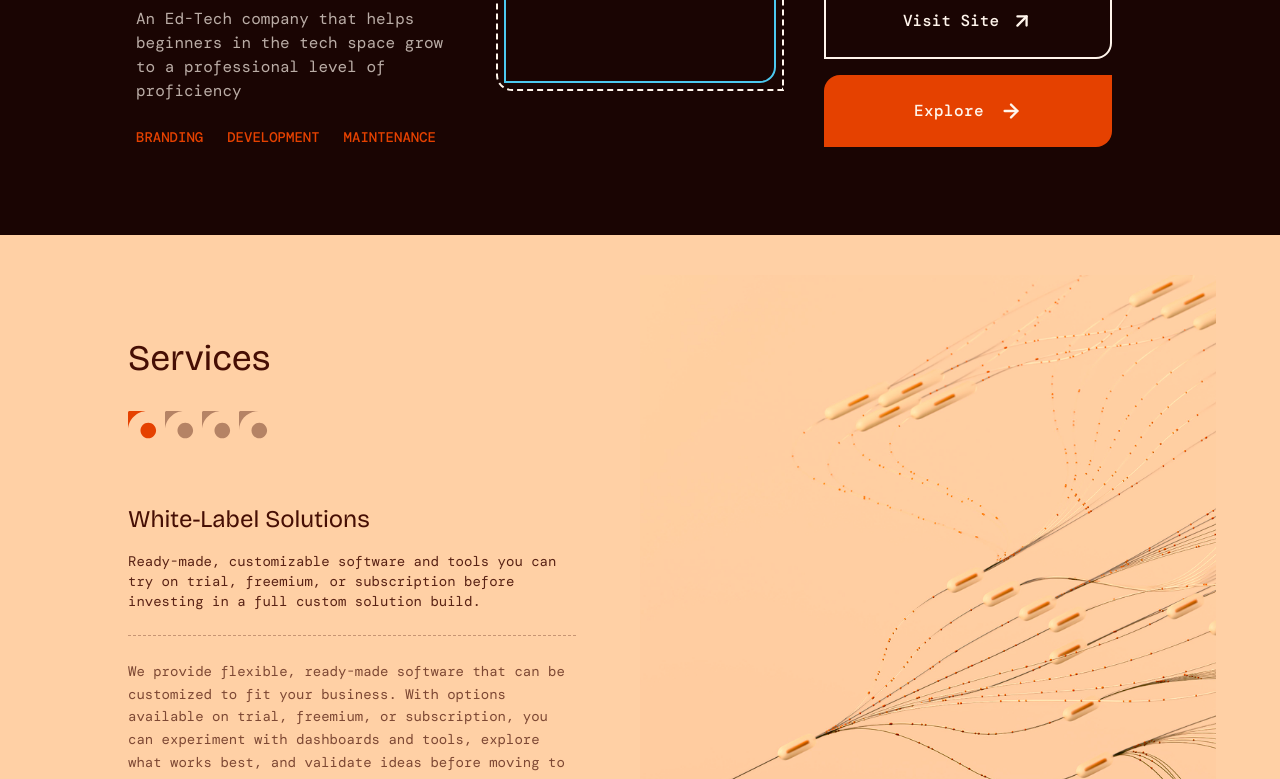
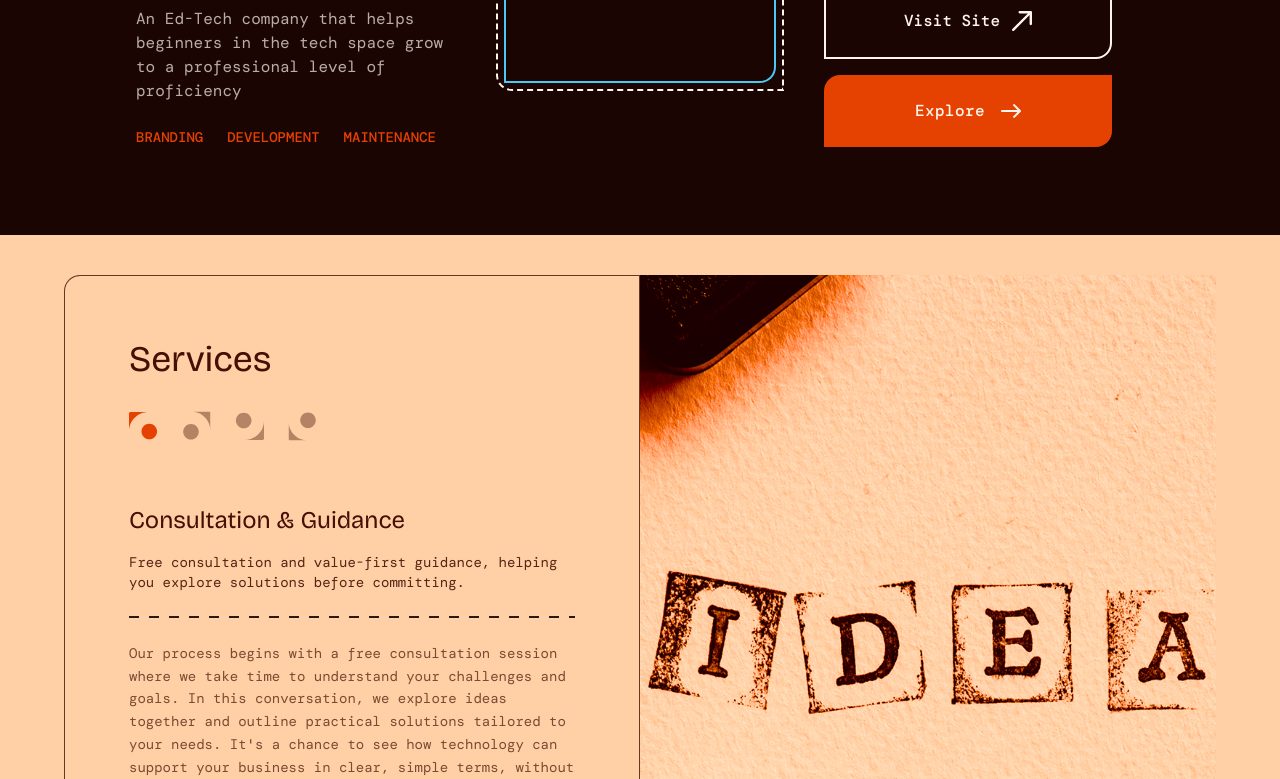
Before and after one commit to WisdomLota/umaemi, a Next.js app: page / in a window 1280 px wide. Shown: the part 1501-2280 px from the top of the page. Built offline with nearby package versions, Linux system fonts and the light colour scheme; a web font is replaced by a local one.

Commit message:
proper adjustments to project catalog and services section

```diff
--- a/src/components/sections/ProjectCatalog.tsx
+++ b/src/components/sections/ProjectCatalog.tsx
@@ -1,5 +1,5 @@
 import Image from "next/image";
-import { ArrowUpRight } from "lucide-react";
+import ArrowUpRight from "@/components/ui/ArrowUpRight";
 import Button from "@/components/ui/Button";
 
 const sideProjects = [
@@ -47,7 +47,7 @@ export default function ProjectCatalog() {
         </div>
         <div className="flex flex-col items-stretch gap-4 w-full max-w-xs">
           <a href="#" className="inline-flex items-center justify-center gap-3 px-8 py-5 rounded-tl-2xl rounded-br-2xl border-2 border-cream text-cream font-mono text-sm font-medium hover:bg-cream/10 transition-colors">
-            Visit Site <ArrowUpRight size={20} strokeWidth={2.5} />
+            Visit Site <ArrowUpRight className="w-5 h-5" />
           </a>
           <Button href="#" className="w-full justify-center">Explore</Button>
         </div>
@@ -94,7 +94,7 @@ export default function ProjectCatalog() {
           </div>
           <div className="absolute -bottom-14 left-0 flex flex-col items-stretch gap-4 w-72">
             <a href="#" className="inline-flex items-center justify-center gap-3 px-10 py-6 rounded-tl-2xl rounded-br-2xl border-2 border-cream text-cream font-mono text-base font-medium hover:bg-cream/10 transition-colors">
-              Visit Site <ArrowUpRight size={22} strokeWidth={2.5} />
+              Visit Site <ArrowUpRight className="w-5 h-5" />
             </a>
             <Button href="#" className="w-full justify-center">Explore</Button>
           </div>
--- a/src/components/sections/Services.tsx
+++ b/src/components/sections/Services.tsx
@@ -6,6 +6,13 @@ import CornerDot from "@/components/ui/CornerDot";
 import Button from "@/components/ui/Button";
 
 const services = [
+  {
+    title: "Consultation & Guidance",
+    tagline:
+      "Free consultation and value-first guidance, helping you explore solutions before committing.",
+    body: "Our process begins with a free consultation session where we take time to understand your challenges and goals. In this conversation, we explore ideas together and outline practical solutions tailored to your needs. It's a chance to see how technology can support your business in clear, simple terms, without pressure or jargon, so you can move forward with confidence and make informed decisions about the next steps.",
+    image: "/images/services/consultation.png",
+  },
   {
     title: "White-Label Solutions",
     tagline:
@@ -27,13 +34,6 @@ const services = [
     body: "At Umaemi, we craft and manage your brand with care, building a strong identity and professional design that grows with your business. Beyond the initial creation, we provide ongoing updates and refinements to your brand guide, ensuring your presence stays consistent, modern, and aligned with your goals. This continuous support gives you confidence and clarity as your brand evolves in a changing market.",
     image: "/images/services/branding.png",
   },
-  {
-    title: "Consultation & Guidance",
-    tagline:
-      "Free consultation and value-first guidance, helping you explore solutions before committing.",
-    body: "Our process begins with a free consultation session where we take time to understand your challenges and goals. In this conversation, we explore ideas together and outline practical solutions tailored to your needs. It's a chance to see how technology can support your business in clear, simple terms, without pressure or jargon, so you can move forward with confidence and make informed decisions about the next steps.",
-    image: "/images/services/consultation.png",
-  },
 ];
 
 export default function Services() {
@@ -41,25 +41,29 @@ export default function Services() {
   const current = services[active];
 
   return (
-    <section id="services" className="max-w-6xl mx-auto grid md:grid-cols-2 min-h-[42rem] my-10">
-      <div className="bg-peach px-10 md:px-16 py-16 flex flex-col justify-between">
+    <section id="services" className="max-w-6xl mx-auto grid md:grid-cols-2 min-h-168 my-10">
+      <div className="bg-peach border border-dark/80 rounded-tl-2xl rounded-br-2xl px-10 md:px-16 py-16 flex flex-col justify-between">
         <div>
           <h2 className="font-sans text-3xl md:text-4xl text-dark mb-8">Services</h2>
-          <div className="flex gap-2 mb-16">
-            {services.map((s, i) => (
-              <button
-                key={s.title}
-                onClick={() => setActive(i)}
-                aria-label={s.title}
-              >
-                <CornerDot className={i === active ? "text-burnt" : "text-dark/40"} />
-              </button>
-            ))}
+          <div className="flex gap-6 mb-16">
+            {services.map((s, i) => {
+              const rotations = ["rotate-0", "rotate-90", "rotate-180", "-rotate-90"];
+              return (
+                <button key={s.title} onClick={() => setActive(i)} aria-label={s.title}>
+                  <CornerDot className={`${rotations[i]} ${i === active ? "text-burnt" : "text-dark/40"}`} />
+                </button>
+              );
+            })}
           </div>
 
           <h3 className="font-sans text-2xl text-dark mb-4">{current.title}</h3>
           <p className="font-mono text-sm text-dark/90 mb-6">{current.tagline}</p>
-          <hr className="border-dashed border-dark/30 mb-6" />
+          <div
+            className="mb-6 h-0.5"
+            style={{
+              backgroundImage: "repeating-linear-gradient(to right, rgba(17,4,2,0.9) 0, rgba(17,4,2,0.9) 10px, transparent 10px, transparent 20px)",
+            }}
+          />
           <p className="font-mono text-sm text-dark/70 leading-relaxed">{current.body}</p>
         </div>
 
@@ -68,7 +72,7 @@ export default function Services() {
         </div>
       </div>
 
-      <div className="relative min-h-[24rem] md:min-h-0">
+      <div className="relative min-h-96 md:min-h-0">
         <Image
           src={current.image}
           alt={current.title}
--- /dev/null
+++ b/src/components/ui/ArrowRight.tsx
@@ -0,0 +1,7 @@
+export default function ArrowRight({ className = "" }: { className?: string }) {
+  return (
+    <svg width="29" height="20" viewBox="0 0 29 20" fill="none" xmlns="http://www.w3.org/2000/svg" className={className}>
+      <path fillRule="evenodd" clipRule="evenodd" d="M17.9541 0.439987C18.5398 -0.146662 19.4896 -0.146662 20.0754 0.439987L28.5607 8.93778C28.842 9.21949 29 9.60159 29 10C29 10.3984 28.842 10.7805 28.5607 11.0622L20.0754 19.56C19.4896 20.1467 18.5398 20.1467 17.9541 19.56C17.3683 18.9734 17.3683 18.0222 17.9541 17.4356L23.8787 11.5022L1.5 11.5022C0.671573 11.5022 0 10.8296 0 10C0 9.17035 0.671573 8.49779 1.5 8.49779L23.8787 8.49779L17.9541 2.56443C17.3683 1.97778 17.3683 1.02664 17.9541 0.439987Z" fill="currentColor"/>
+    </svg>
+  );
+}
--- /dev/null
+++ b/src/components/ui/ArrowUpRight.tsx
@@ -0,0 +1,7 @@
+export default function ArrowUpRight({ className = "" }: { className?: string }) {
+  return (
+    <svg width="20" height="20" viewBox="0 0 20 20" fill="none" xmlns="http://www.w3.org/2000/svg" className={className}>
+      <path fillRule="evenodd" clipRule="evenodd" d="M7.72308 2.4C7.06033 2.4 6.52308 1.86274 6.52308 1.2C6.52308 0.537258 7.06033 0 7.72308 0H18.8C19.4627 0 20 0.537258 20 1.2V13.0154C20 13.6781 19.4627 14.2154 18.8 14.2154C18.1373 14.2154 17.6 13.6781 17.6 13.0154V4.09706L2.04853 19.6485C1.5799 20.1172 0.820101 20.1172 0.351472 19.6485C-0.117157 19.1799 -0.117157 18.4201 0.351472 17.9515L15.9029 2.4H7.72308Z" fill="currentColor"/>
+    </svg>
+  );
+}
--- a/src/components/ui/Button.tsx
+++ b/src/components/ui/Button.tsx
@@ -1,5 +1,5 @@
 import Link from "next/link";
-import { ArrowRight } from "lucide-react";
+import ArrowRight from "./ArrowRight";
 import { ButtonHTMLAttributes } from "react";
 
 type ButtonProps = {
@@ -31,7 +31,7 @@ export default function Button({
   const content = (
     <>
       {children}
-      {showArrow && <ArrowRight size={22} strokeWidth={2.5} />}
+      {showArrow && <ArrowRight className="w-5 h-5" />}
     </>
   );
 
```
Also changed, not shown: public/icons/arrow-right.svg (added), public/icons/arrow-up-right.svg (added).
